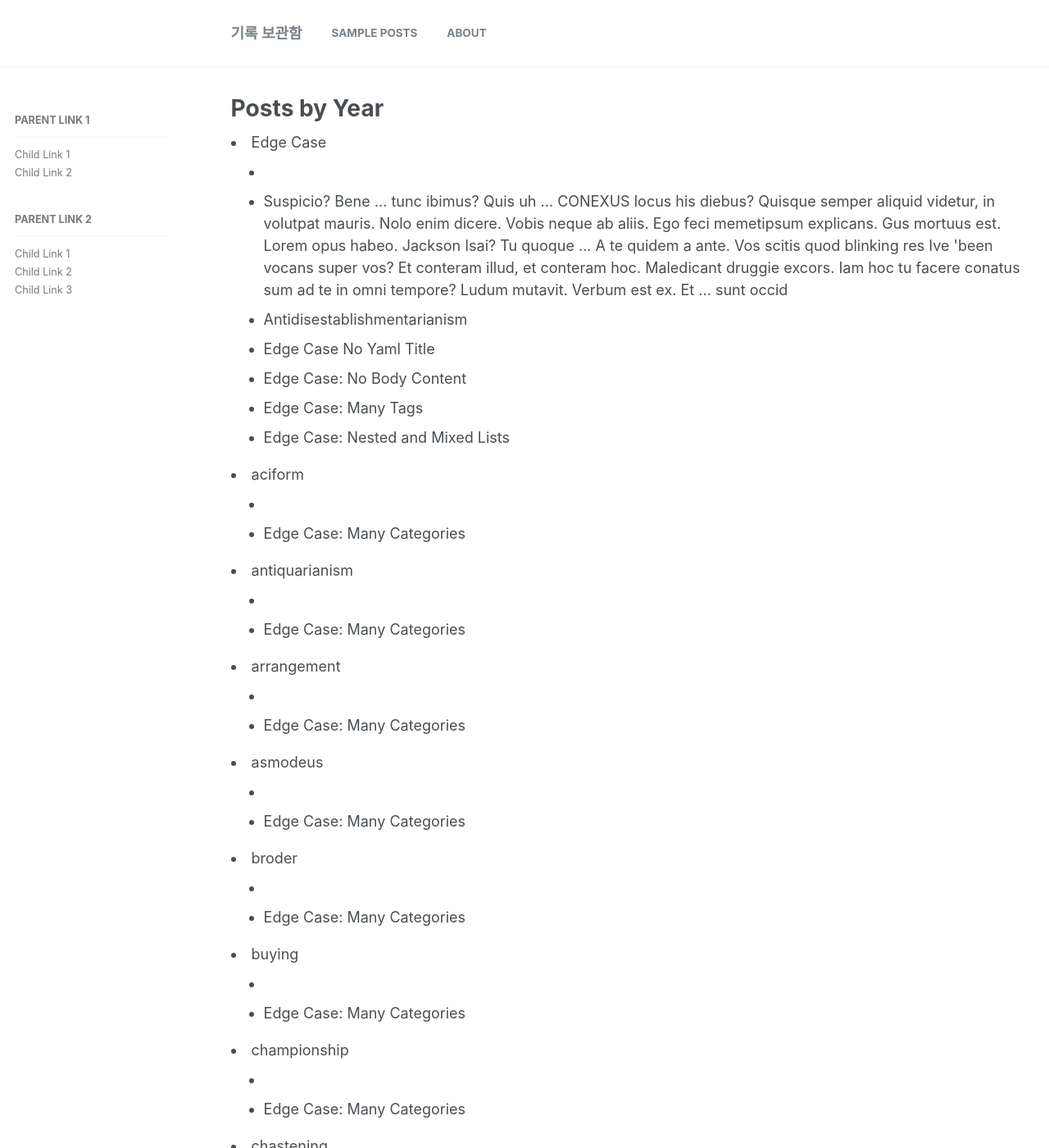
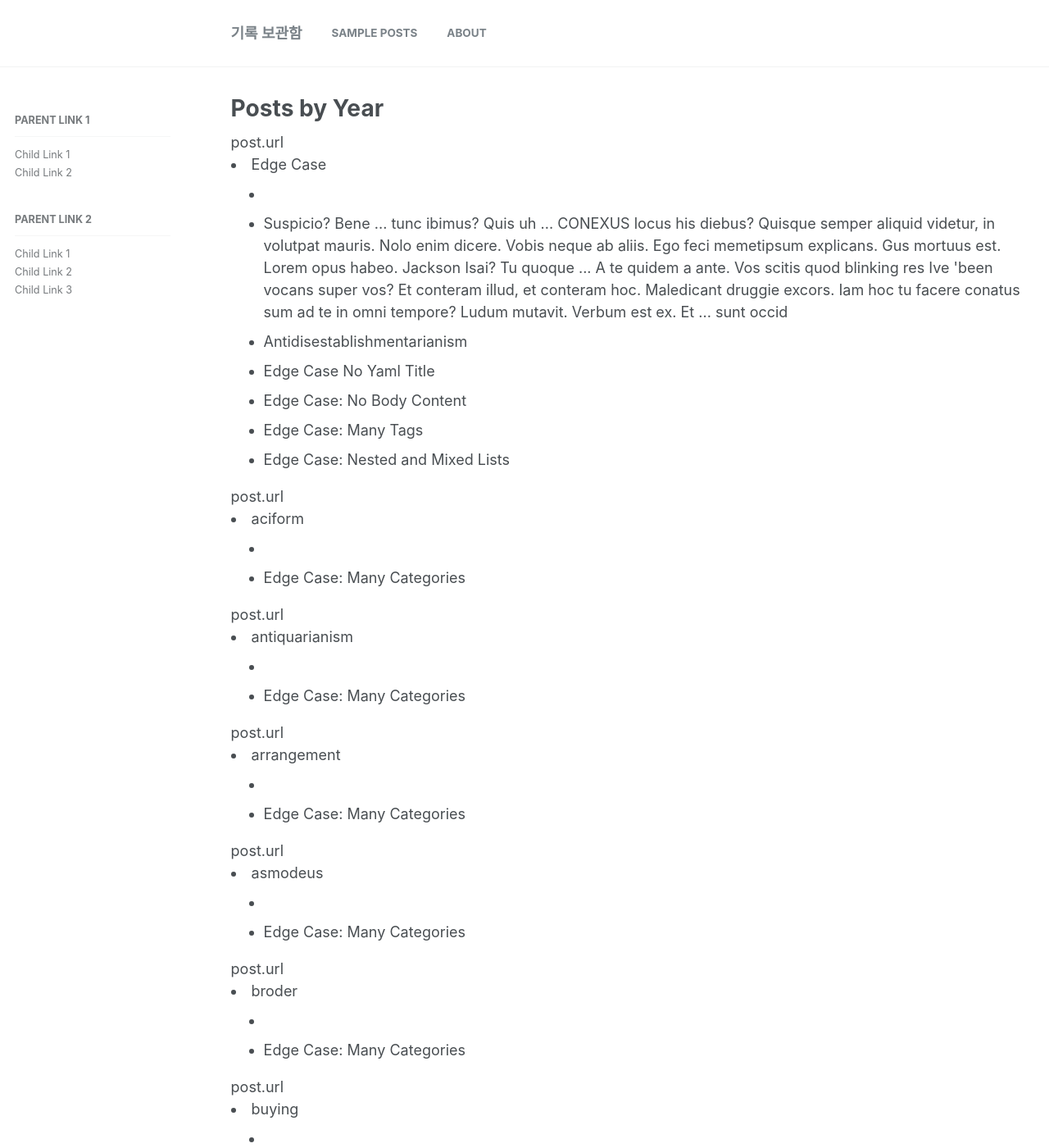
Before and after one commit to SofWa/custom-minimal-mistakes, a Jekyll site: the page built from _pages/list/archive-list.html, in a window 1280 px wide and 1400 px high. Shown: the whole window at 82% size. Built offline with Jekyll 4.4.1, drawn with Linux system fonts in a browser that asks for light colours; some of the changed text lies outside the part shown.

Commit message:
Update archive-list.html

```diff
--- a/_pages/list/archive-list.html
+++ b/_pages/list/archive-list.html
@@ -10,6 +10,8 @@ sidebar:
 {% include base_path %}
 
 {% for category in site.categories %}
+  post.url
+  <a href="/">{{ post.title }}</a>
   <li><a name="{{ category | first }}">{{ category | first }}</a>
     <ul>
     {% for posts in category %}
```
